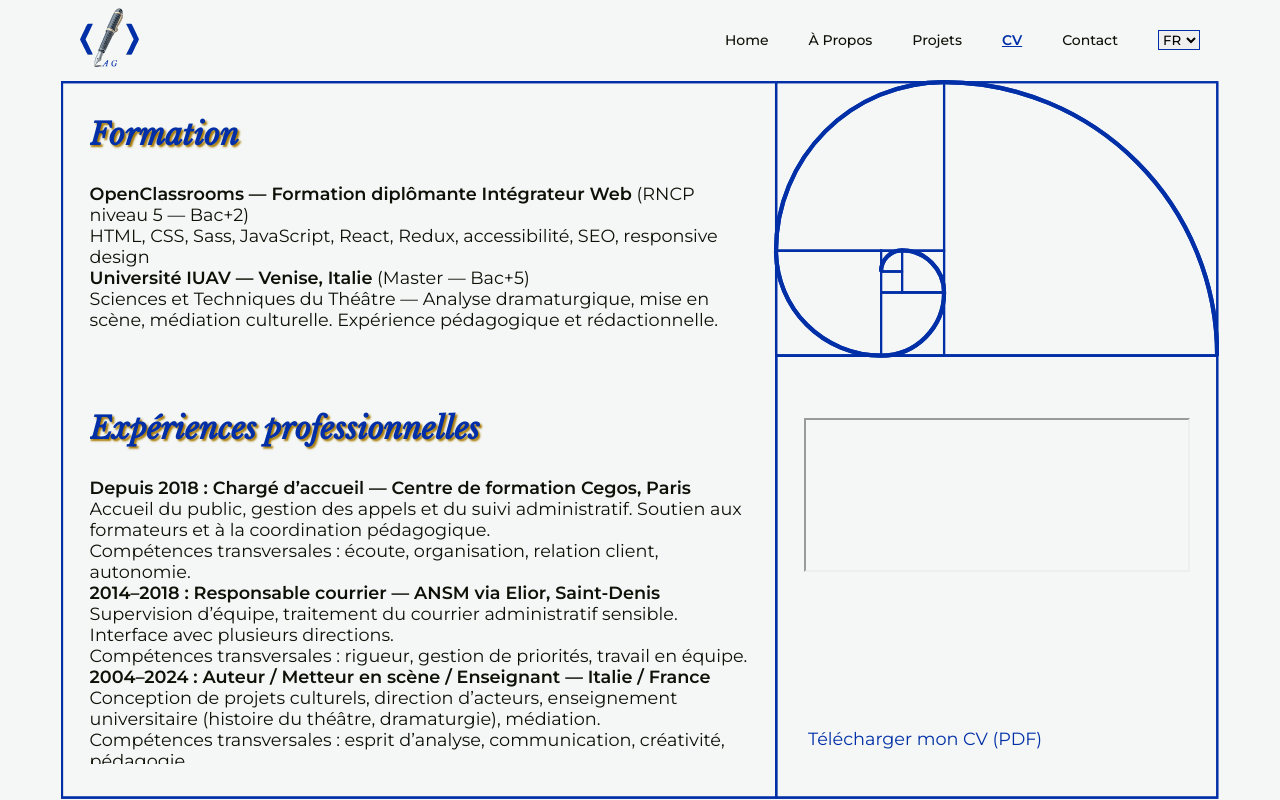
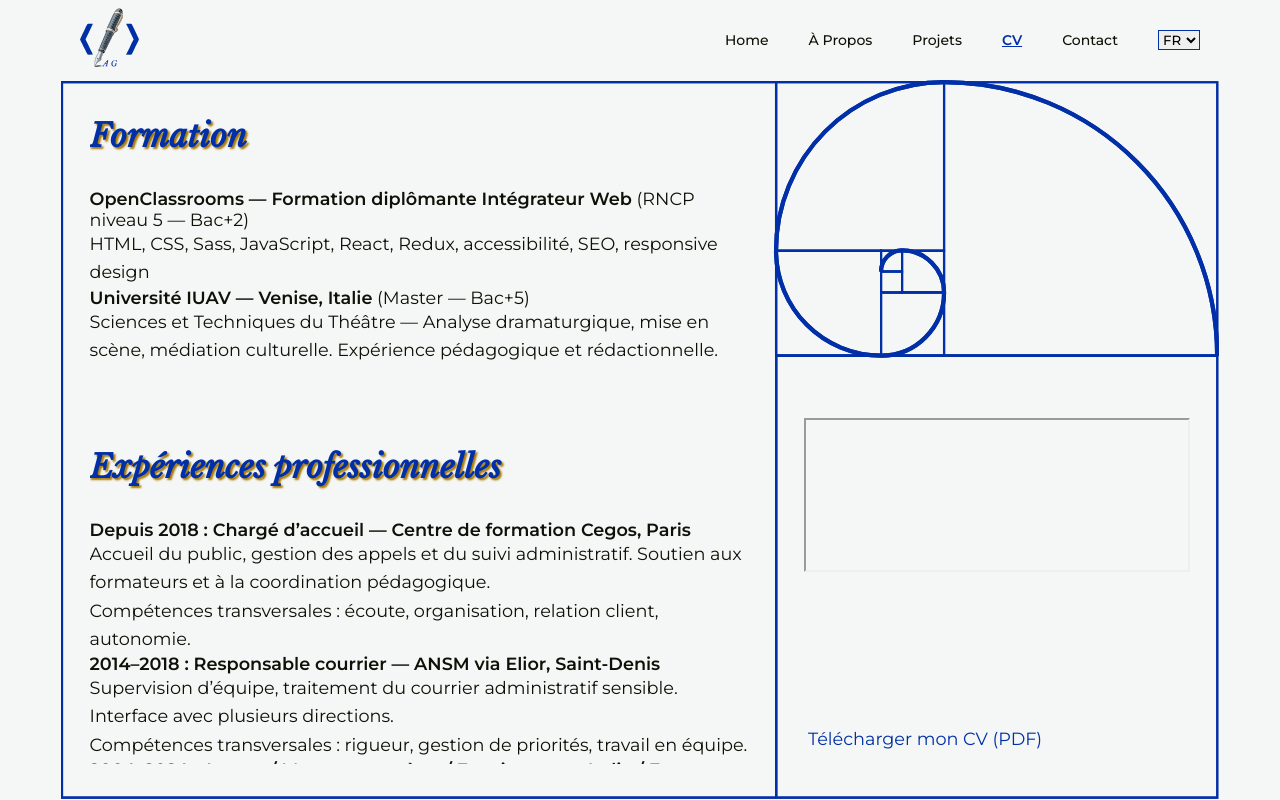
Before and after one commit to Alberto-Giordani/Alberto_Giordani_Portfolio, a React (Vite) app: page /cv in a window 1280 px wide. Built offline with nearby package versions, Linux system fonts and the light colour scheme.

Commit message:
Modifications dans les marges et les dimensions, ajout de robots.txt et sitemap.xml

```diff
--- a/eslint.config.js
+++ b/eslint.config.js
@@ -5,7 +5,7 @@ import reactRefresh from 'eslint-plugin-react-refresh'
 import { defineConfig, globalIgnores } from 'eslint/config'
 
 export default defineConfig([
-  globalIgnores(['dist']),
+  globalIgnores(['dist', 'src/assets/*.js', 'src/assets/*.css']),
   {
     files: ['**/*.{js,jsx}'],
     extends: [
--- a/index.html
+++ b/index.html
@@ -4,6 +4,7 @@
 <head>
   <meta charset="UTF-8" />
   <meta name="viewport" content="width=device-width, initial-scale=1.0">
+  <link rel="canonical" href="https://alberto-giordani.com/">
 
   <title>Alberto Giordani – Développeur Front-End | Portfolio</title>
   <meta name="description"
@@ -27,6 +28,9 @@
   <meta property="og:description"
     content="Développeur front-end spécialisé en HTML, Sass, React et accessibilité. Portfolio, projets et CV d’Alberto Giordani." />
   <meta property="og:image" content="https://alberto-giordani.com/logo_with_brackets_color_002FA7.webp" />
+  <meta property="og:locale" content="fr_FR" />
+  <meta property="og:locale:alternate" content="en_GB" />
+  <meta property="og:locale:alternate" content="it_IT" />
 
   <!-- Twitter Card -->
   <meta name="twitter:card" content="summary_large_image" />
--- a/src/components/BurgerMenu/BurgerMenu.scss
+++ b/src/components/BurgerMenu/BurgerMenu.scss
@@ -19,7 +19,7 @@
 
     &-icon {
         height: 2vh;
-        transition: transform 0.3s ease;
+        transition: $transition;
 
         &.open {
             transform: rotate(90deg);
--- a/src/components/Header/Header.scss
+++ b/src/components/Header/Header.scss
@@ -11,7 +11,7 @@
     }
 
     &__container {
-        @include container;
+        @include header-container;
         display: flex;
         justify-content: space-between;
         align-items: center;
--- a/src/components/ProjetSlider/index.jsx
+++ b/src/components/ProjetSlider/index.jsx
@@ -1,10 +1,33 @@
-
+import { useRef } from "react";
 import ProjetSlide from "../ProjetSlide";
 import "./ProjetSlider.scss";
 
-function ProjetSlider({ projet }) {
+function ProjetSlider({ projet, onNext, onPrev }) {
+    const startX = useRef(null);
+
+    const handleKey = (e) => {
+        if (e.key === "ArrowRight") onNext?.();
+        if (e.key === "ArrowLeft") onPrev?.();
+    };
+
+    const onTouchStart = (e) => {
+        startX.current = e.touches[0].clientX;
+    };
+
+    const onTouchEnd = (e) => {
+        const diff = startX.current - e.changedTouches[0].clientX;
+        if (diff > 50) onNext?.();
+        if (diff < -50) onPrev?.();
+    };
+
     return (
-        <div className="slider">
+        <div
+            className="slider"
+            tabIndex="0"
+            onKeyDown={handleKey}
+            onTouchStart={onTouchStart}
+            onTouchEnd={onTouchEnd}
+        >
             <ProjetSlide projet={projet} />
         </div>
     );
--- a/src/pages/APropos/index.jsx
+++ b/src/pages/APropos/index.jsx
@@ -26,7 +26,7 @@ function APropos() {
                         <div className="apropos__text">
                             <h1>{t('apropos.title')}</h1>
 
-                            <p>
+                            <p className="paragraph">
                                 <Trans i18nKey="apropos.paragraph" components={{ bold: <span /> }} />
                             </p>
 
--- a/src/pages/CV/index.jsx
+++ b/src/pages/CV/index.jsx
@@ -47,7 +47,7 @@ function CV() {
                                 {formations.map((f, i) => (
                                     <li key={i}>
                                         <span className="cv__text--bold">{f.title}</span> {f.subtitle}
-                                        <p>{f.description}</p>
+                                        <p className="paragraph">{f.description}</p>
                                     </li>
                                 ))}
                             </ul> <br />
@@ -58,7 +58,7 @@ function CV() {
                                     <li key={i}>
                                         <span className="cv__text--bold">{e.title}</span>
                                         {e.details.map((d, j) => (
-                                            <p key={j} dangerouslySetInnerHTML={{ __html: d }} />
+                                            <p key={j} className="paragraph" dangerouslySetInnerHTML={{ __html: d }} />
                                         ))}
                                     </li>
                                 ))}
--- a/src/styles/_variables.scss
+++ b/src/styles/_variables.scss
@@ -10,8 +10,8 @@ $fonttitle: "Libre Baskerville", serif;
 $fontbody: "Montserrat", sans-serif;
 
 // Dimensions
-$sizeh1: 3.55vw;
-$sizeh2: 2.37vw;
+$sizeh1: clamp(3rem, 3.55vw, 6rem);
+$sizeh2: clamp(2rem, 2.37vw, 4rem);
 $sizebody: 1.38vw;
 
 // Ombres
@@ -49,6 +49,18 @@ $transition: all 0.3s ease-out;
     }
 }
 
+@mixin header-container {
+    width: 100%;
+    max-width: 1440px;
+    margin-inline: auto;
+    padding-inline: $main-margin;
+    position: relative;
+
+    @media screen and (max-width: 960px) {
+        width: 100%;
+    }
+}
+
 @mixin content {
     width: 100%;
     height: 100%;
@@ -77,7 +89,6 @@ $transition: all 0.3s ease-out;
         height: auto;
         width: 100%;
         aspect-ratio: $golden-inverse;
-        margin: 0 $main-margin;
     }
 }
 
@@ -94,3 +105,8 @@ $transition: all 0.3s ease-out;
     height: auto;
     width: 161%;
 }
+
+.paragraph {
+    font-size: 1.1rem;
+    line-height: 1.6;
+}
```
Also changed, not shown: public/robots.txt (added), 1 other file (tests, documents, lock files or other folders).
